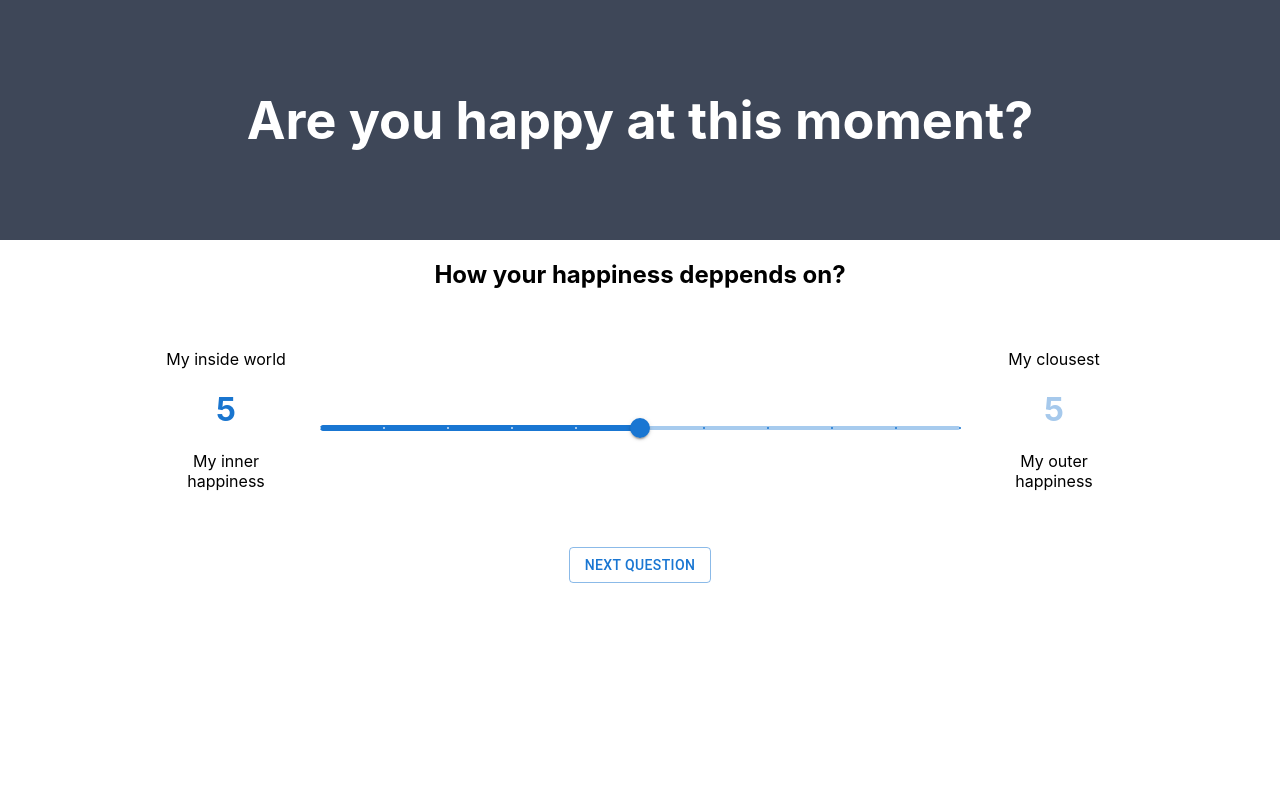
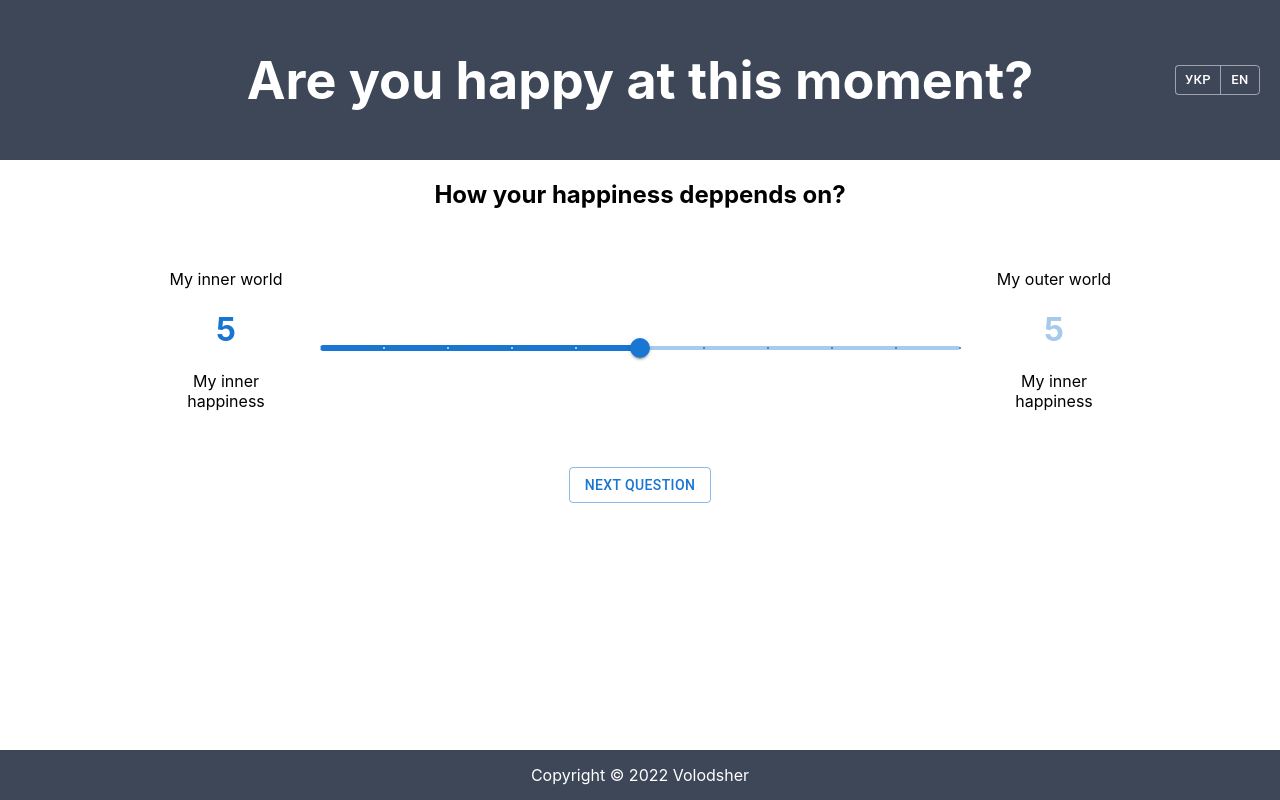
Before and after one commit to Volodsher/am-i-happy, a React (Create React App) app: page / in a window 1280 px wide. Built offline with nearby package versions, Linux system fonts and the light colour scheme.

Commit message:
before merge

```diff
--- a/src/App.css
+++ b/src/App.css
@@ -14,10 +14,11 @@
 }
 
 .App-header {
+  position: relative;
   background-color: #3e4758;
-  min-height: 30vh;
+  min-height: 20vh;
   display: flex;
-  flex-direction: column;
+  /* flex-direction: column; */
   align-items: center;
   justify-content: center;
   font-size: calc(10px + 2vmin);
--- a/src/App.js
+++ b/src/App.js
@@ -1,5 +1,6 @@
 import './App.css';
 import { Box } from '@mui/material';
+import { createTheme, responsiveFontSizes } from '@mui/material/styles';
 
 import { useSelector } from 'react-redux';
 import { selectedQuestion } from './app/features/happyCounter/happyCounterSlice';
@@ -7,16 +8,35 @@ import { selectedQuestion } from './app/features/happyCounter/happyCounterSlice'
 import { Result } from './app/features/Result/Result';
 import { QuestionForm } from './app/features/QuestionForm/QuestionForm';
 import { Start } from './app/features/Start/Start';
+import { Footer } from './app/features/Footer/Footer';
+import { Header } from './app/features/Header/Header';
+import { color } from '@mui/system';
+import { blue } from '@mui/material/colors';
+import { ThemeProvider } from '@emotion/react';
+
+const theme = createTheme({
+  palette: {
+    secondary: {
+      main: '#ffffff',
+    },
+  },
+});
 
 function App() {
   const questionNumber = useSelector(selectedQuestion);
 
+  const userLang = navigator.language || navigator.userLanguage;
+  console.log(userLang);
+
   return (
-    <Box>
-      <div className="App">
-        <header className="App-header">
-          <h1>Are you happy at this moment?</h1>
-        </header>
+    <ThemeProvider theme={theme}>
+      <Box className="App">
+        <Header />
+        <Box
+          sx={{
+            minHeight: 'calc(80vh - 70px)',
+          }}
+        >
           {questionNumber === 4 ? (
             <Result />
           ) : questionNumber === -1 ? (
@@ -24,8 +44,10 @@ function App() {
           ) : (
             <QuestionForm />
           )}
-      </div>
         </Box>
+        <Footer />
+      </Box>
+    </ThemeProvider>
   );
 }
 
--- /dev/null
+++ b/src/app/features/Footer/Footer.js
@@ -0,0 +1,28 @@
+import { selectLanguage } from '../happyCounter/happyCounterSlice';
+import { useSelector } from 'react-redux';
+
+export function Footer() {
+  const language = useSelector(selectLanguage);
+
+  return (
+    <footer
+      style={{
+        display: 'flex',
+        alignItems: 'center',
+        justifyContent: 'center',
+        bottom: 0,
+        backgroundColor: '#3e4758',
+        width: '100%',
+        height: '50px',
+        color: 'white',
+        marginTop: '20px',
+      }}
+    >
+      {language === 'En'
+        ? 'Copyright © 2022 Volodsher'
+        : '© 2022, Володшер. Усі права захищені.'}
+    </footer>
+  );
+}
+
+export default Footer;
--- /dev/null
+++ b/src/app/features/Header/Header.js
@@ -0,0 +1,48 @@
+// headerTitleEn: 'Are you happy at this moment?',
+// headerTitleUa: 'Ви зараз щасливі?',
+import { useSelector, useDispatch } from 'react-redux';
+import {
+  selectLanguage,
+  changeLanguage,
+} from '../happyCounter/happyCounterSlice';
+import { Button, ButtonGroup } from '@mui/material';
+
+export function Header() {
+  const dispatch = useDispatch();
+  const language = useSelector(selectLanguage);
+
+  const handleLanguageEn = () => {
+    return dispatch(changeLanguage('En'));
+  };
+
+  const handleLanguageUa = () => {
+    return dispatch(changeLanguage('Ua'));
+  };
+
+  return (
+    <header className="App-header">
+      {language === 'En' ? (
+        <h1>Are you happy at this moment?</h1>
+      ) : (
+        <h1>Ви зараз щасливі?</h1>
+      )}
+      <ButtonGroup
+        className="languageBotton"
+        size="small"
+        color="secondary"
+        variant="outlined"
+        aria-label="outlined button group"
+        sx={{
+          position: 'absolute',
+          right: '20px',
+          // bottom: '5px',
+        }}
+      >
+        <Button onClick={() => handleLanguageUa()}>Укр</Button>
+        <Button onClick={() => handleLanguageEn()}>En</Button>
+      </ButtonGroup>
+    </header>
+  );
+}
+
+export default Header;
--- a/src/app/features/QuestionForm/QuestionForm.js
+++ b/src/app/features/QuestionForm/QuestionForm.js
@@ -13,11 +13,13 @@ import {
   selectHappyData,
   selectedQuestion,
   changeResult,
+  selectLanguage,
 } from '../happyCounter/happyCounterSlice';
 
 export function QuestionForm(props) {
   const happyData = useSelector(selectHappyData);
   const questionNumber = useSelector(selectedQuestion);
+  const language = useSelector(selectLanguage);
   const dispatch = useDispatch();
 
   const [selectOption, setSelectOption] = useState(0);
@@ -32,9 +34,11 @@ export function QuestionForm(props) {
         gap: '20px',
       }}
     >
-      <h2>{happyData[questionNumber].text}</h2>
+      <h2>{happyData[questionNumber][`text${language}`]}</h2>
       <FormControl>
-        <FormLabel id="label">Choose the answer</FormLabel>
+        <FormLabel id="label">
+          {language === 'En' ? 'Choose the answer' : 'Виберіть відповідь'}
+        </FormLabel>
         <RadioGroup
           aria-labelledby="demo-radio-buttons-group-label"
           name="radio-buttons-group"
@@ -42,14 +46,14 @@ export function QuestionForm(props) {
           <FormControlLabel
             value="1"
             control={<Radio size="medium" />}
-            label="Yes"
+            label={language === 'En' ? 'Yes' : 'Так'}
             onChange={(e) => setSelectOption(e.target.value)}
             checked={selectOption === '1'}
           />
           <FormControlLabel
             value="0"
             control={<Radio size="medium" />}
-            label="No"
+            label={language === 'En' ? 'No' : 'Ні'}
             onChange={(e) => setSelectOption(e.target.value)}
             checked={selectOption === '0'}
           />
@@ -62,9 +66,8 @@ export function QuestionForm(props) {
           dispatch(changeResult(Number(selectOption)));
         }}
       >
-        Next question
+        {language === 'En' ? 'Next question' : 'Наступне запитання'}
       </Button>
-      <p>this is {happyData.map((a) => a.result)}</p>
     </Box>
   );
 }
--- a/src/app/features/Result/Result.js
+++ b/src/app/features/Result/Result.js
@@ -3,25 +3,31 @@ import { useSelector, useDispatch } from 'react-redux';
 import {
   selectMyHappiness,
   refreshQuiz,
+  selectLanguage,
 } from '../happyCounter/happyCounterSlice';
 
 export function Result() {
   const happiness = useSelector(selectMyHappiness);
+  const language = useSelector(selectLanguage);
   const dispatch = useDispatch();
 
   return (
     <div
       style={{
-        height: '70vh',
+        height: '60vh',
         display: 'flex',
         flexDirection: 'column',
         justifyContent: 'center',
         alignItems: 'center',
       }}
     >
-      <h1>You are {happiness} % happy</h1>
+      {language === 'En' ? (
+        <h1>You are {happiness} % happy</h1>
+      ) : (
+        <h1>Ви на {happiness} % щасливі</h1>
+      )}
       <Button variant="outlined" onClick={() => dispatch(refreshQuiz())}>
-        Try again
+        {language === 'En' ? 'Try again' : 'Спробувати ще раз'}
       </Button>
     </div>
   );
--- a/src/app/features/Start/Start.js
+++ b/src/app/features/Start/Start.js
@@ -5,11 +5,12 @@ import { Slider, Box, Button } from '@mui/material';
 import {
   refreshQuiz,
   changeInnerOuter,
+  selectLanguage,
 } from '../happyCounter/happyCounterSlice';
 
 export function Start() {
   const dispatch = useDispatch();
-
+  const language = useSelector(selectLanguage);
   const [innerH, setInnerH] = useState(5);
   const [outerH, setOuterH] = useState(5);
 
@@ -35,7 +36,11 @@ export function Start() {
         gap: '30px',
       }}
     >
-      <h2>How your happiness deppends on?</h2>
+      {language === 'En' ? (
+        <h2>How your happiness deppends on?</h2>
+      ) : (
+        <h2>Від чого залежить ваше щастя?</h2>
+      )}
       <Box
         sx={{
           display: 'flex',
@@ -51,7 +56,7 @@ export function Start() {
             padding: 10,
           }}
         >
-          My inside world
+          {language === 'En' ? 'My inner world' : 'Мій внутрішній світ'}
           <h1
             style={{
               color: 'rgb(25 117 207)',
@@ -59,7 +64,11 @@ export function Start() {
           >
             {innerH}
           </h1>
-          <p>My inner happiness</p>
+          {language === 'En' ? (
+            <p>My inner happiness</p>
+          ) : (
+            <p>Щастя, яке залежить від мене</p>
+          )}
         </div>
         <Slider
           defaultValue={5}
@@ -76,7 +85,7 @@ export function Start() {
             padding: 10,
           }}
         >
-          My clousest
+          {language === 'En' ? 'My outer world' : 'Мій зовнішній світ'}
           <h1
             style={{
               color: 'rgb(166 201 236)',
@@ -84,12 +93,18 @@ export function Start() {
           >
             {outerH}
           </h1>
-          <p>My outer happiness</p>
+          {language === 'En' ? (
+            <p>My inner happiness</p>
+          ) : (
+            <p>Благополуччя мого оточення</p>
+          )}
         </div>
       </Box>
       <Button variant="outlined" onClick={handleSubmit}>
-        Next question
+        {language === 'En' ? 'Next question' : 'Наступне запитання'}
       </Button>
     </Box>
   );
 }
+
+export default Start;
--- a/src/app/features/happyCounter/happyCounterSlice.js
+++ b/src/app/features/happyCounter/happyCounterSlice.js
@@ -3,22 +3,28 @@ import { createSlice } from '@reduxjs/toolkit';
 const questionsData1 = [
   {
     id: 0,
-    text: 'Are your clousest onces Ok?',
+    textEn: 'Are your clousest onces Ok?',
+    textUa: 'З вашими найблищими все гаразд?',
     result: 0,
   },
   {
     id: 1,
-    text: 'Do you do what you have to do?',
+    textEn: 'Do you do what you have to do?',
+    // textUa: 'Ви робити те що потрібно?',
+    textUa: 'Те, що ви зараз робите, це те що потрібно робити?',
     result: 0,
   },
   {
     id: 2,
-    text: 'Do you do what you can do?',
+    textEn: 'Do you do what you can do?',
+    textUa:
+      'Ви можете робити те, що ви зараз намагаєтеся робити? Ви можете робити те що вам треба/хочете робити?',
     result: 0,
   },
   {
     id: 3,
-    text: 'Do you really do what you whant to do?',
+    textEn: 'Do you really do what you whant to do?',
+    textUa: 'Те, що ви зараз робите, це те що ви дійсно хочите робити?',
     result: 0,
   },
 ];
@@ -31,6 +37,7 @@ export const happyCounterSlice = createSlice({
     innerHappiness: 0,
     outerHappiness: 0,
     myHappiness: 0,
+    language: 'En',
   },
   reducers: {
     refreshQuiz: (state) => {
@@ -58,10 +65,13 @@ export const happyCounterSlice = createSlice({
         );
       }
     },
+    changeLanguage: (state, action) => {
+      state.language = action.payload;
+    },
   },
 });
 
-export const { changeResult, refreshQuiz, changeInnerOuter } =
+export const { changeResult, refreshQuiz, changeInnerOuter, changeLanguage } =
   happyCounterSlice.actions;
 
 export const selectHappyData = (state) => state.happyCounter.value;
@@ -71,5 +81,6 @@ export const selectInnerHappiness = (state) =>
 export const selectOuterHappiness = (state) =>
   state.happyCounter.outerHappiness;
 export const selectMyHappiness = (state) => state.happyCounter.myHappiness;
+export const selectLanguage = (state) => state.happyCounter.language;
 
 export default happyCounterSlice.reducer;
--- a/src/index.css
+++ b/src/index.css
@@ -6,7 +6,7 @@ body {
   -webkit-font-smoothing: antialiased;
   -moz-osx-font-smoothing: grayscale;
 
-  height: 100%;
+  /* height: 100%; */
 }
 
 code {
```
Lines whose indentation alone changed are shown as unchanged.
